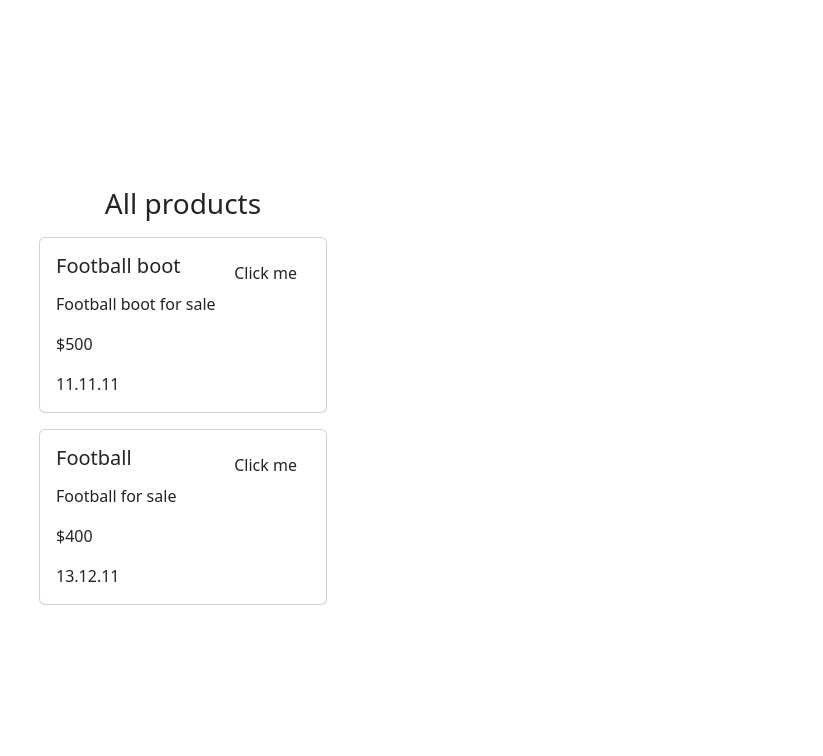
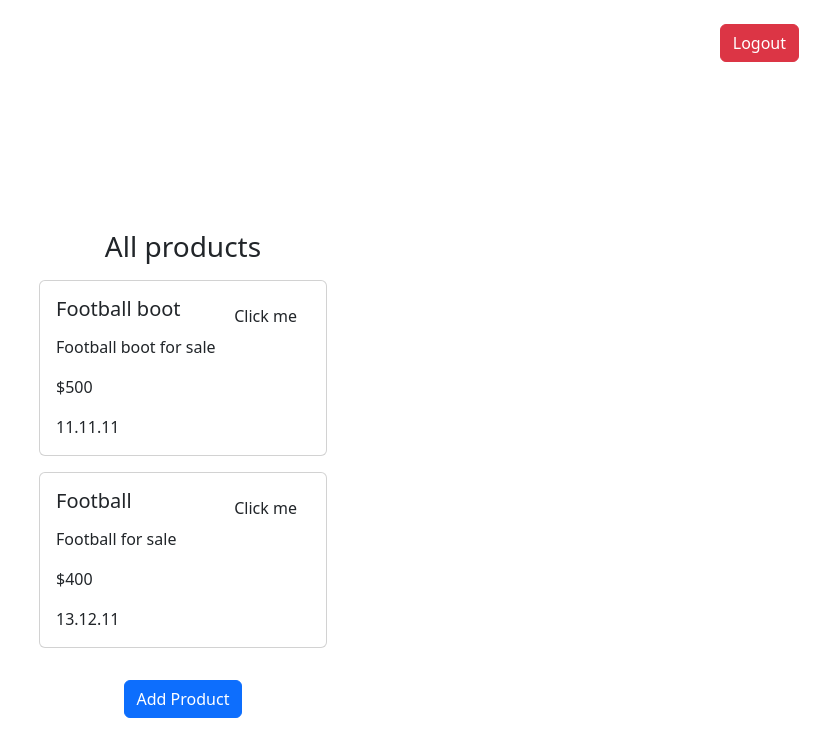
Before and after one commit to jwd222/Teebay, a React (Create React App) app: page /dashboard in a window 1280 px wide. Shown: the top 756 px of the page, without its empty margins (457-1280 px from the left). Built offline with nearby package versions, Linux system fonts and the light colour scheme.

Commit message:
added buttons on my products page

```diff
--- a/src/pages/Products.js
+++ b/src/pages/Products.js
@@ -3,6 +3,10 @@ import { Product } from '../components'
 
 const Products = () => {
   return (
+    <>
+      <div className="d-flex flex-row-reverse m-4">
+        <button className="btn btn-danger">Logout</button>
+      </div>
       <div className="d-flex flex-column align-items-center h-100 justify-content-center">
         <h3>All products</h3>
         {productList.map((product) => {
@@ -15,7 +19,11 @@ const Products = () => {
             />
           )
         })}
+        <div className="d-flex m-4 flex-row-reverse">
+          <button className="btn btn-primary">Add Product</button>
         </div>
+      </div>
+    </>
   )
 }
 export default Products
--- a/src/styles/style.css
+++ b/src/styles/style.css
@@ -8,7 +8,7 @@ body,
 }
 
 .form_container {
-  width: 30%;
+  width: 25%;
 }
 
 @media screen and (max-width: 1000px) {
```
Lines whose indentation alone changed are shown as unchanged.
